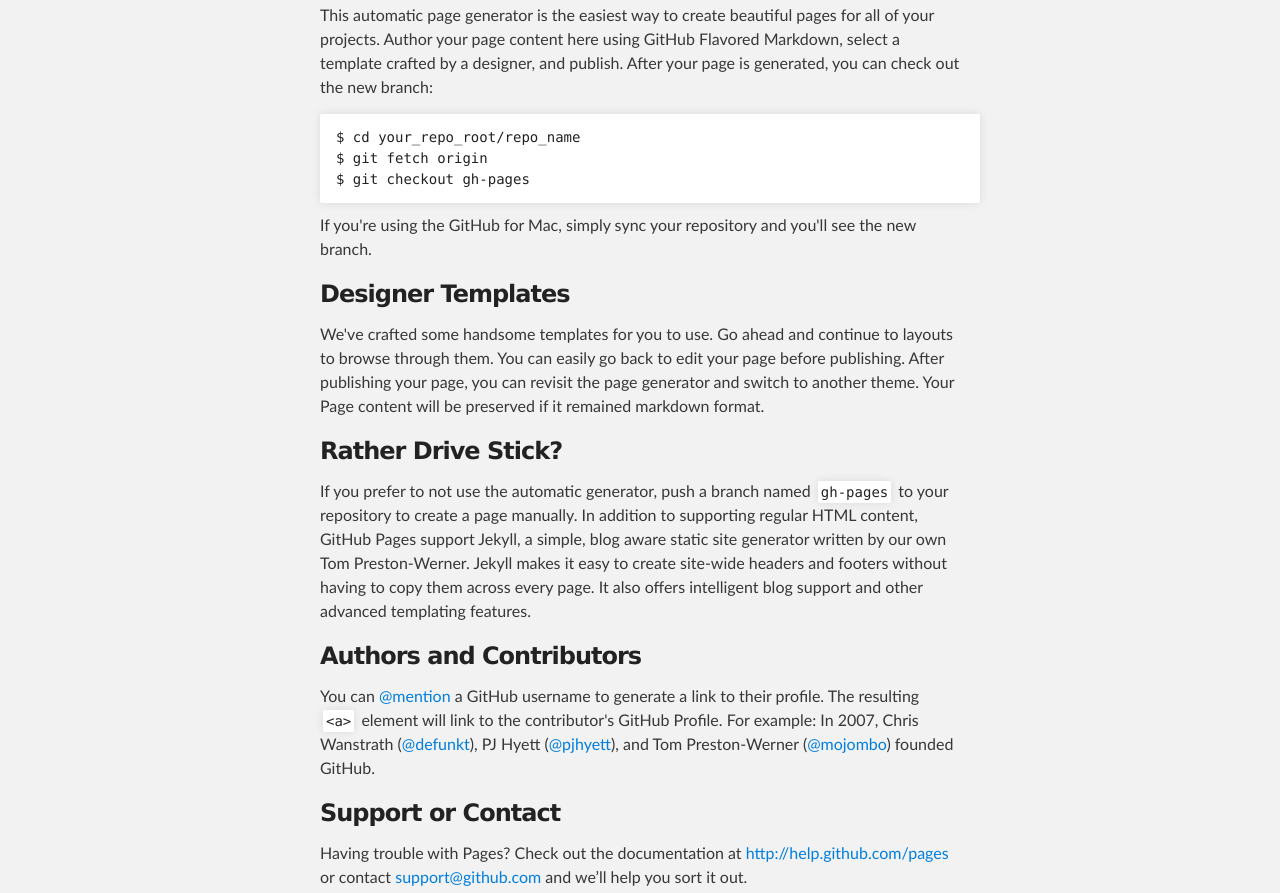
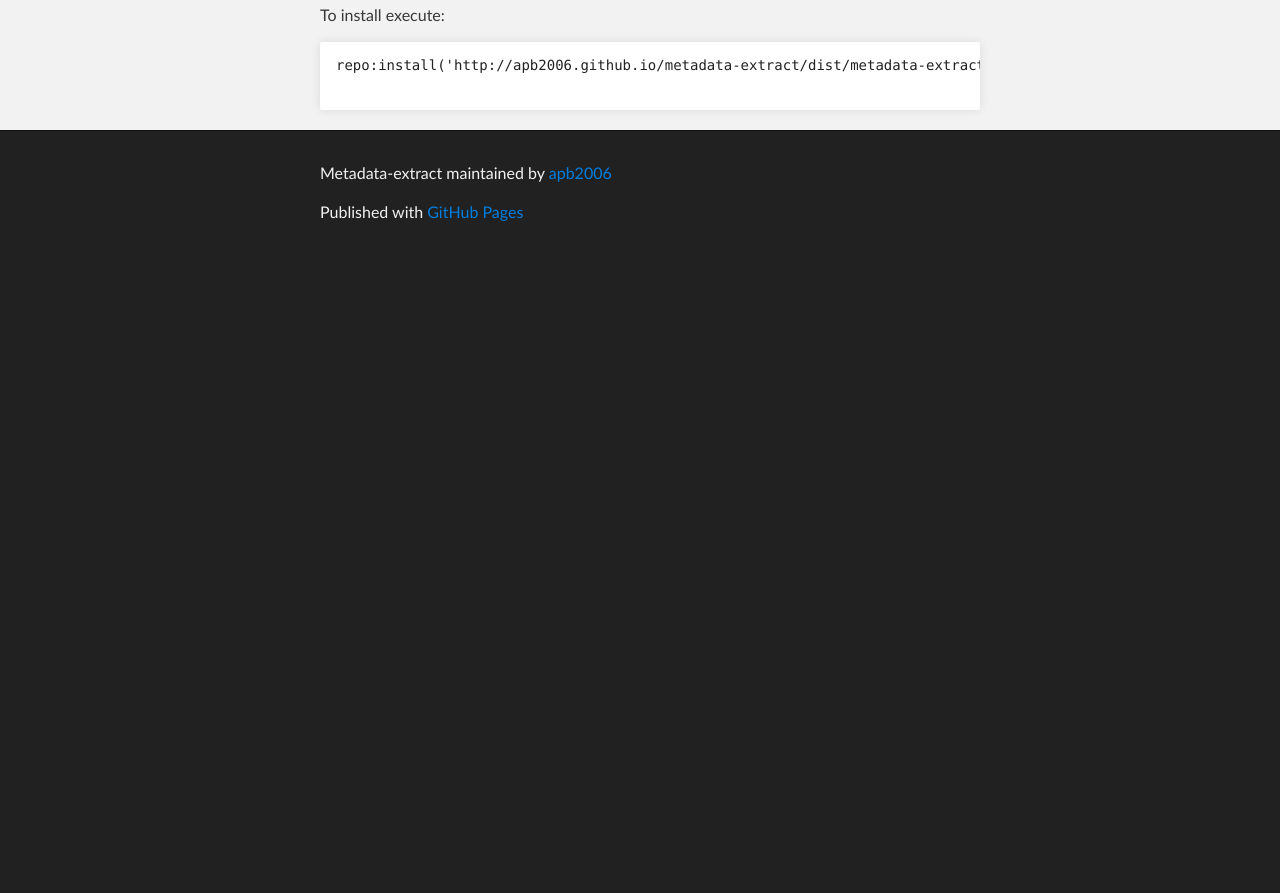
Before and after one commit to expkg-zone58/metadata-extract, a plain HTML site: page index.html in a window 1280 px wide. Shown: the part 447-1340 px from the top of the page. After the commit the page ends 800 px from the top, so only its background shows below. Drawn offline with Linux system fonts and the light colour scheme.

```diff
--- a/dist/xqdoc.xml
+++ b/dist/xqdoc.xml
@@ -1,6 +1,6 @@
 <xqdoc:xqdoc xmlns:xqdoc="http://www.xqdoc.org/1.0">
   <xqdoc:control>
-    <xqdoc:date>2013-06-07T22:04:49.721+01:00</xqdoc:date>
+    <xqdoc:date>2013-06-08T22:24:37.214+01:00</xqdoc:date>
     <xqdoc:version>1.1</xqdoc:version>
   </xqdoc:control>
   <xqdoc:module type="library">
--- a/index.html
+++ b/index.html
@@ -19,7 +19,7 @@
           <a id="forkme_banner" href="https://github.com/apb2006/metadata-extract">View on GitHub</a>
 
           <h1 id="project_title">Metadata-extract</h1>
-          <h2 id="project_tagline">An Xquery package to extract image metadata as XML using the drewnoakes library http://drewnoakes.com/code/exif/.  The o/p format is the same as xmlcalash metadata extension.   BaseX 7.7 or greater is required.</h2>
+          <h2 id="project_tagline">An XQuery package to extract image metadata as XML using the drewnoakes library http://drewnoakes.com/code/exif/.  The o/p format is the same as xmlcalash metadata extension.   BaseX 7.7 or greater is required.</h2>
 
             <section id="downloads">
               <a class="zip_download_link" href="https://github.com/apb2006/metadata-extract/zipball/master">Download this project as a .zip file</a>
@@ -34,34 +34,12 @@
         <h3>
 <a name="welcome-to-github-pages" class="anchor" href="#welcome-to-github-pages"><span class="octicon octicon-link"></span></a>Welcome to GitHub Pages.</h3>
 
-<p>This automatic page generator is the easiest way to create beautiful pages for all of your projects. Author your page content here using GitHub Flavored Markdown, select a template crafted by a designer, and publish. After your page is generated, you can check out the new branch:</p>
+<p>To install execute:</p>
 
-<pre><code>$ cd your_repo_root/repo_name
-$ git fetch origin
-$ git checkout gh-pages
+<pre><code>repo:install('http://apb2006.github.io/metadata-extract/dist/metadata-extractor.zar')
+
 </code></pre>
 
-<p>If you're using the GitHub for Mac, simply sync your repository and you'll see the new branch.</p>
-
-<h3>
-<a name="designer-templates" class="anchor" href="#designer-templates"><span class="octicon octicon-link"></span></a>Designer Templates</h3>
-
-<p>We've crafted some handsome templates for you to use. Go ahead and continue to layouts to browse through them. You can easily go back to edit your page before publishing. After publishing your page, you can revisit the page generator and switch to another theme. Your Page content will be preserved if it remained markdown format.</p>
-
-<h3>
-<a name="rather-drive-stick" class="anchor" href="#rather-drive-stick"><span class="octicon octicon-link"></span></a>Rather Drive Stick?</h3>
-
-<p>If you prefer to not use the automatic generator, push a branch named <code>gh-pages</code> to your repository to create a page manually. In addition to supporting regular HTML content, GitHub Pages support Jekyll, a simple, blog aware static site generator written by our own Tom Preston-Werner. Jekyll makes it easy to create site-wide headers and footers without having to copy them across every page. It also offers intelligent blog support and other advanced templating features.</p>
-
-<h3>
-<a name="authors-and-contributors" class="anchor" href="#authors-and-contributors"><span class="octicon octicon-link"></span></a>Authors and Contributors</h3>
-
-<p>You can <a href="https://github.com/blog/821" class="user-mention">@mention</a> a GitHub username to generate a link to their profile. The resulting <code>&lt;a&gt;</code> element will link to the contributor's GitHub Profile. For example: In 2007, Chris Wanstrath (<a href="https://github.com/defunkt" class="user-mention">@defunkt</a>), PJ Hyett (<a href="https://github.com/pjhyett" class="user-mention">@pjhyett</a>), and Tom Preston-Werner (<a href="https://github.com/mojombo" class="user-mention">@mojombo</a>) founded GitHub.</p>
-
-<h3>
-<a name="support-or-contact" class="anchor" href="#support-or-contact"><span class="octicon octicon-link"></span></a>Support or Contact</h3>
-
-<p>Having trouble with Pages? Check out the documentation at <a href="http://help.github.com/pages">http://help.github.com/pages</a> or contact <a href="mailto:support@github.com">support@github.com</a> and we’ll help you sort it out.</p>
       </section>
     </div>
 
```
Also changed, not shown: 1 other file.
